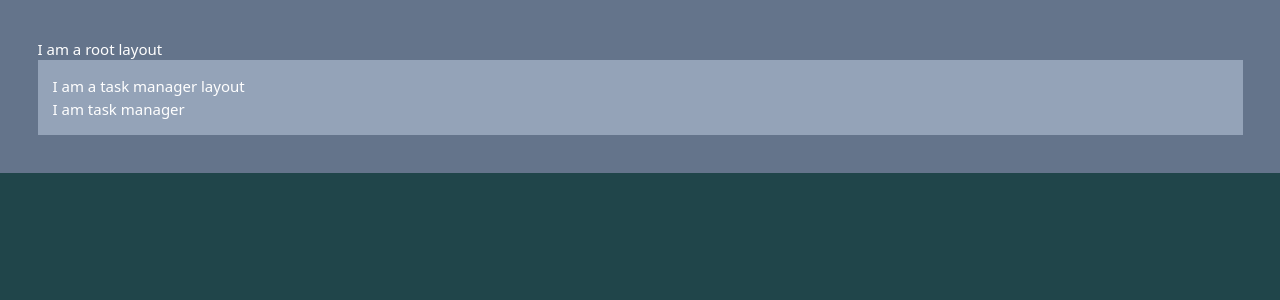
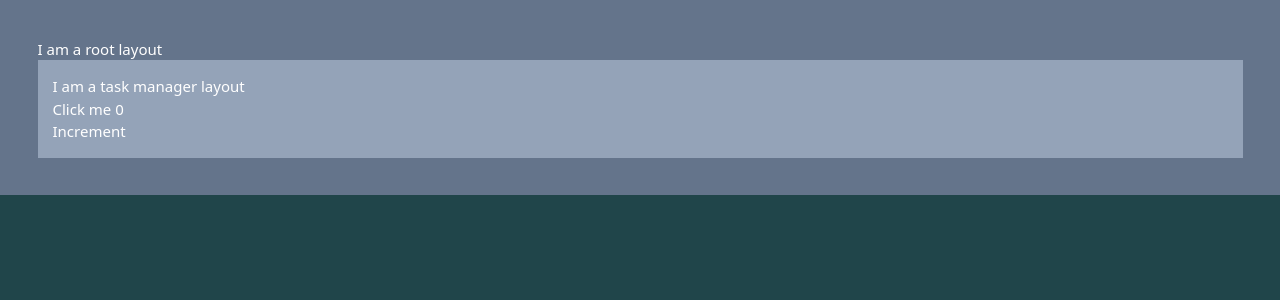
Before and after one commit to allanReyMacasaquit/almac, a SvelteKit app in the folder apps/task/: page /task-manager in a window 1280 px wide. Shown: the top 300 px of the page. Built offline with nearby package versions, Linux system fonts and the light colour scheme.

Commit message:
using reactive statement

```diff
--- a/apps/task/src/routes/task-manager/+page.svelte
+++ b/apps/task/src/routes/task-manager/+page.svelte
@@ -1 +1,17 @@
-<h1 class="text-white">I am task manager</h1>
+<script>
+	let count = 0;
+	$: {
+		if (count > 10) {
+			console.log('I am the winner');
+		}
+	}
+</script>
+
+<h1 class="text-white">Click me {count}</h1>
+<button
+	on:click={() => {
+		count++;
+	}}
+>
+	Increment
+</button>
```
